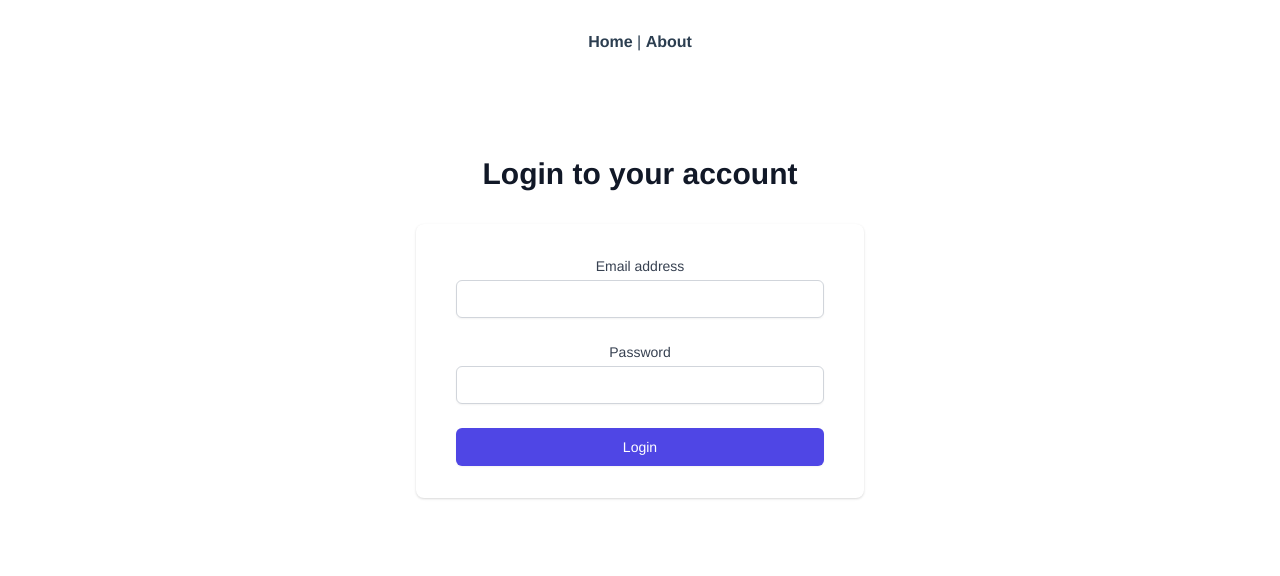
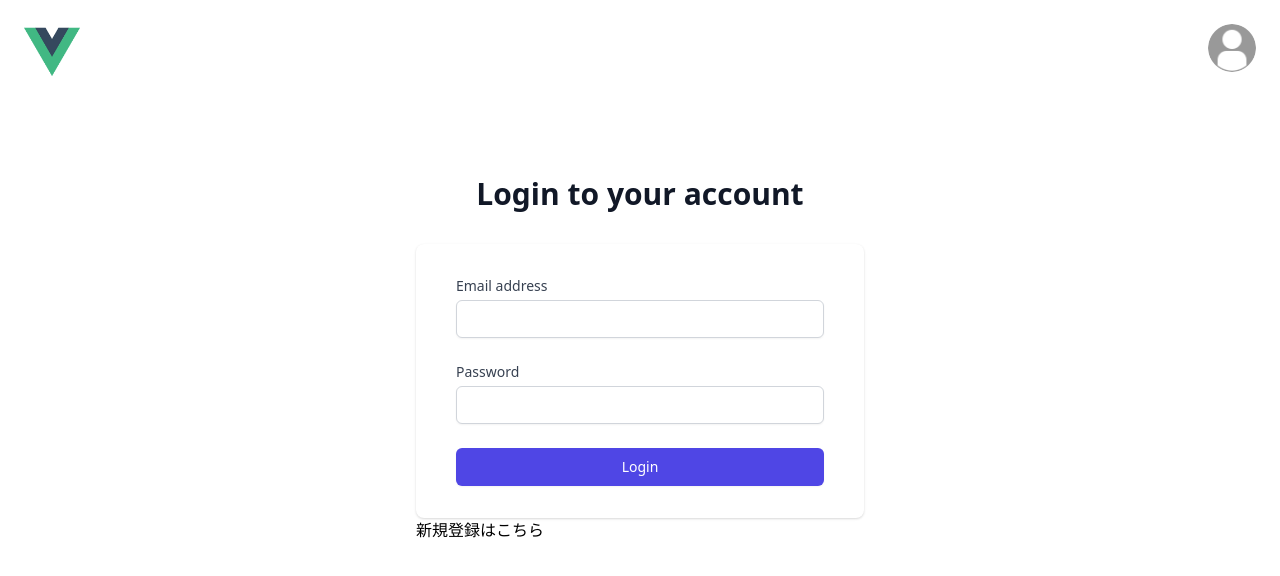
Before and after one commit to kawabata324/vue3_front_mode_12_18, a Vue app: page /login in a window 1280 px wide. Shown: the top 576 px of the page. Built offline with nearby package versions, Linux system fonts and the light colour scheme.

Commit message:
Headerの作成等

```diff
--- a/src/App.vue
+++ b/src/App.vue
@@ -1,32 +1,20 @@
 <template>
   <div>
-    <div id="nav">
-      <router-link to="/">Home</router-link> |
-      <router-link to="/about">About</router-link>
-    </div>
+    <Header />
     <router-view />
   </div>
 </template>
+<script>
+import { defineComponent } from "@vue/runtime-core";
+import Header  from "./components/Header.vue";
 
-<style>
-#app {
-  font-family: Avenir, Helvetica, Arial, sans-serif;
-  -webkit-font-smoothing: antialiased;
-  -moz-osx-font-smoothing: grayscale;
-  text-align: center;
-  color: #2c3e50;
-}
-
-#nav {
-  padding: 30px;
-}
-
-#nav a {
-  font-weight: bold;
-  color: #2c3e50;
-}
-
-#nav a.router-link-exact-active {
-  color: #42b983;
-}
-</style>
+export default defineComponent({
+  components: {
+    Header,
+  },
+  setup() {
+    return {};
+  },
+});
+</script>
+<style></style>
--- /dev/null
+++ b/src/components/Header.vue
@@ -0,0 +1,57 @@
+<template>
+  <div class="flex justify-between p-6">
+    <div>
+      <router-link to="/">
+        <img src="../assets/logo.png" class="h-14" alt="">
+      </router-link>
+    </div>
+    <div>
+      <button
+        class="block h-12 w-12 rounded-full overflow-hidden focus:outline-none"
+        @click="modalShow = !modalShow"
+      >
+        <img
+          class="h-full w-full object-cover"
+          src="../assets/default_user.png"
+          alt="avatar"
+        />
+      </button>
+      <div
+        class="absolute right-0 w-40 mt-2 py-2 bg-white border rounded shadow-xl"
+        v-if="modalShow"
+      >
+        <router-link
+          to="/profile"
+          class="transition-colors duration-200 block px-4 py-2 text-normal text-gray-900 rounded hover:bg-purple-500 hover:text-white"
+          >Profile</router-link
+        >
+        <div class="py-2"></div>
+        <a
+          @click="clickLogout"
+          class="transition-colors duration-200 block px-4 py-2 text-normal text-gray-900 rounded hover:bg-purple-500 hover:text-white"
+        >
+          Logout
+        </a>
+      </div>
+    </div>
+  </div>
+</template>
+
+<script lang="ts">
+import { defineComponent, ref } from "@vue/runtime-core";
+
+export default defineComponent({
+  setup() {
+    const modalShow = ref(false)
+    const clickLogout = ()=>{
+      //Todo Logoutを実装
+      console.log('Logout')
+    }
+    return {
+      modalShow
+    };
+  },
+});
+</script>
+
+<style></style>
--- a/src/router/index.ts
+++ b/src/router/index.ts
@@ -11,7 +11,7 @@ const routes: Array<RouteRecordRaw> = [
     component: Home,
   },
   {
-    path: "/about",
+    path: "/profile",
     name: "Profile",
     // route level code-splitting
     // this generates a separate chunk (about.[hash].js) for this route
--- /dev/null
+++ b/src/types/auth.ts
@@ -0,0 +1,7 @@
+export type AuthHeaders = {
+  "access-token": string;
+  uid: string;
+  client: string;
+  expiry: string;
+  "token-type": string;
+};
--- /dev/null
+++ b/src/types/user.ts
@@ -0,0 +1,12 @@
+export type User = {
+  allow_password_change: boolean;
+  created_at: Date;
+  email: string;
+  id: number;
+  image?: string;
+  name?: string;
+  nickname?: string;
+  provider: string;
+  uid: string;
+  updated_at: Date;
+}
--- /dev/null
+++ b/src/utils/auth-data.ts
@@ -0,0 +1,25 @@
+import { AuthHeaders } from "@/types/auth";
+
+export const getAuthDataFromLocalStorage = (): AuthHeaders => {
+  return {
+    "access-token": localStorage.getItem("mp-access-token")!,
+    client: localStorage.getItem("mp-client")!,
+    expiry: localStorage.getItem("mp-expiry")!,
+    uid: localStorage.getItem("mp-uid")!,
+    "token-type": localStorage.getItem("mp-tokenType")!,
+  };
+};
+
+export const setAuthDataToLocalStorage = (authData: any):void =>{
+            localStorage.setItem(
+              "mp-access-token",
+              authData["access-token"]
+            );
+            localStorage.setItem("mp-client", authData["client"]);
+            localStorage.setItem("mp-uid", authData["uid"]);
+            localStorage.setItem("mp-expiry", authData["expiry"]);
+            localStorage.setItem(
+              "mp-token-type",
+              authData["token-type"]
+            );
+}
--- a/src/views/Login.vue
+++ b/src/views/Login.vue
@@ -57,6 +57,7 @@
           </div>
         </form>
       </div>
+        <router-link to="/register">新規登録はこちら</router-link>
     </div>
   </div>
 </template>
@@ -64,7 +65,10 @@
 <script lang="ts">
 import { defineComponent, reactive, ref } from "vue";
 import { useRouter } from "vue-router";
-import Client from "../auth/client"
+import Client from "../auth/client";
+import { setAuthDataToLocalStorage } from "../utils/auth-data";
+import { AxiosResponse } from "axios";
+import { User } from "../types/user";
 
 export default defineComponent({
   setup() {
@@ -77,18 +81,9 @@ export default defineComponent({
     const errorMessage = ref("");
 
     const userLogin = async () => {
-      await Client
-        .post("/v1/auth/sign_in", user)
-        .then((response) => {
-          console.log(response);
-          localStorage.setItem(
-            "mp-access-token",
-            response.headers["access-token"]
-          );
-          localStorage.setItem("mp-client", response.headers["client"]);
-          localStorage.setItem("mp-uid", response.headers["uid"]);
-          localStorage.setItem("mp-expiry", response.headers["expiry"]);
-          localStorage.setItem("mp-token-type", response.headers["token-type"])
+      await Client.post("/v1/auth/sign_in", user)
+        .then((response: AxiosResponse<User>) => {
+          setAuthDataToLocalStorage(response.headers);
           router.push("/");
         })
         .catch(
--- a/src/views/Profile.vue
+++ b/src/views/Profile.vue
@@ -43,18 +43,13 @@
   </div>
 </template>
 
-<script>
+<script lang="ts">
 import { defineComponent, onMounted, reactive } from "@vue/runtime-core";
 import Client from "../auth/client";
+import { getAuthDataFromLocalStorage } from "../utils/auth-data";
 
 export default defineComponent({
   setup() {
-    const Url = "http://localhost:3013/users/show";
-    const uid = localStorage.getItem("mp-uid");
-    const accessToken = localStorage.getItem("mp-access-token");
-    const client = localStorage.getItem("mp-client");
-    const expiry = localStorage.getItem("mp-expiry");
-    const tokenType = localStorage.getItem("mp-token-type");
     const user = reactive({
       name: "",
       image: "default_user",
@@ -62,13 +57,7 @@ export default defineComponent({
 
     onMounted(async () => {
       await Client.get("/users/show", {
-        headers: {
-          uid: uid,
-          "access-token": accessToken,
-          client: client,
-          expiry: expiry,
-          "token-type": tokenType,
-        },
+        headers: getAuthDataFromLocalStorage(),
       })
         .then((res) => {
           console.log(res);
--- a/src/views/Register.vue
+++ b/src/views/Register.vue
@@ -73,6 +73,7 @@
           </div>
         </form>
       </div>
+      <router-link to="/login">ログインはこちら</router-link>
     </div>
   </div>
 </template>
@@ -80,7 +81,8 @@
 <script lang="ts">
 import { defineComponent, reactive } from "@vue/runtime-core";
 import { useRouter } from "vue-router";
-import Client from "../auth/client"
+import Client from "../auth/client";
+import { setAuthDataToLocalStorage } from "../utils/auth-data";
 
 export default defineComponent({
   setup() {
@@ -91,19 +93,11 @@ export default defineComponent({
       email: "",
       password: "",
     });
+
     const userRegister = () => {
-      Client
-        .post("/v1/auth", user)
+      Client.post("/v1/auth", user)
         .then((response) => {
-          console.log(response);
-          localStorage.setItem(
-            "mp-access-token",
-            response.headers["access-token"]
-          );
-          localStorage.setItem("mp-client", response.headers["client"]);
-          localStorage.setItem("mp-uid", response.headers["uid"]);
-          localStorage.setItem("mp-expiry", response.headers["expiry"]);
-          localStorage.setItem("mp-token-type", response.headers["token-type"])
+          setAuthDataToLocalStorage(response.headers);
           router.push("/");
         })
         .catch((error) => console.log(error));
```
